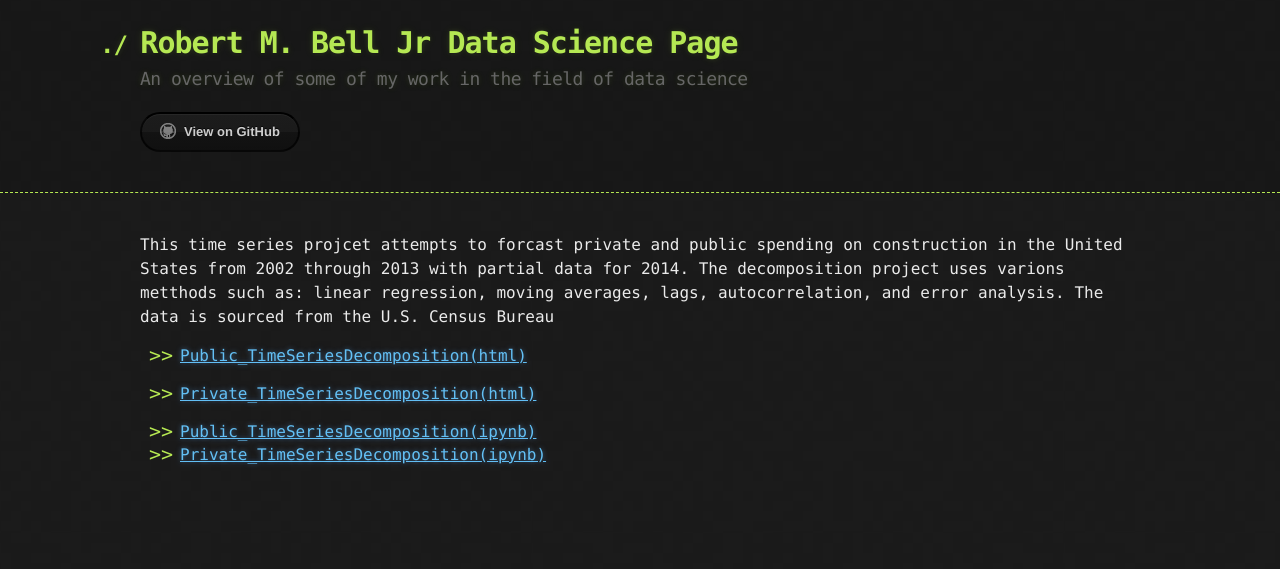
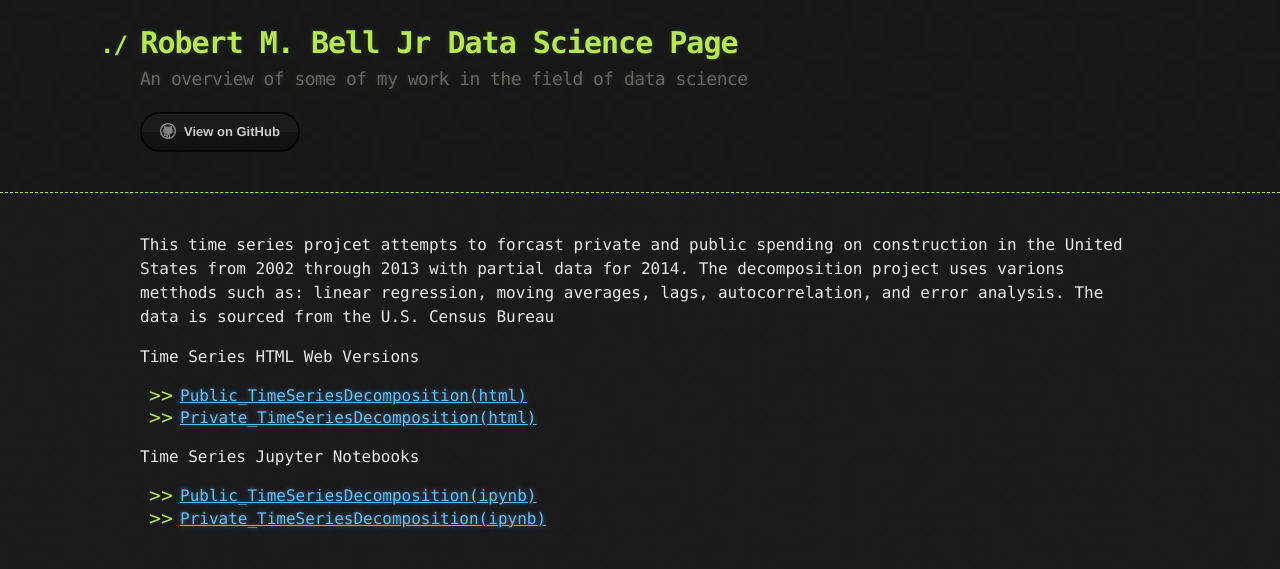
Before and after one commit to robertbell33wp/robertbell33wp.github.io, a Jekyll site: the page built from timeseriesdecom/index.md, in a window 1280 px wide. Shown: the top 569 px of the page. Built offline with Jekyll 4.4.1, drawn with Linux system fonts in a browser that asks for light colours; our own code applies the rules of GitHub Pages for plain Markdown files.

Commit message:
Update index.md

```diff
--- a/timeseriesdecom/index.md
+++ b/timeseriesdecom/index.md
@@ -4,8 +4,11 @@ description: A look at government vs. private construction spending
 ---
 
 This time series projcet attempts to forcast private and public spending on construction in the United States from 2002 through 2013 with partial data for 2014.  The decomposition project uses varions metthods such as: linear regression, moving averages, lags, autocorrelation, and error analysis.  The data is sourced from the U.S. Census Bureau
+
+Time Series HTML Web Versions
 - [Public_TimeSeriesDecomposition(html)](Public_TimeSeriesDecomposition.html)
 - [Private_TimeSeriesDecomposition(html)](Private_TimeSeriesDecomposition.html)
 
+Time Series Jupyter Notebooks
 - [Public_TimeSeriesDecomposition(ipynb)](Public_TimeSeriesDecomposition.ipynb)
 - [Private_TimeSeriesDecomposition(ipynb)](Private_TimeSeriesDecomposition.ipynb)
```
